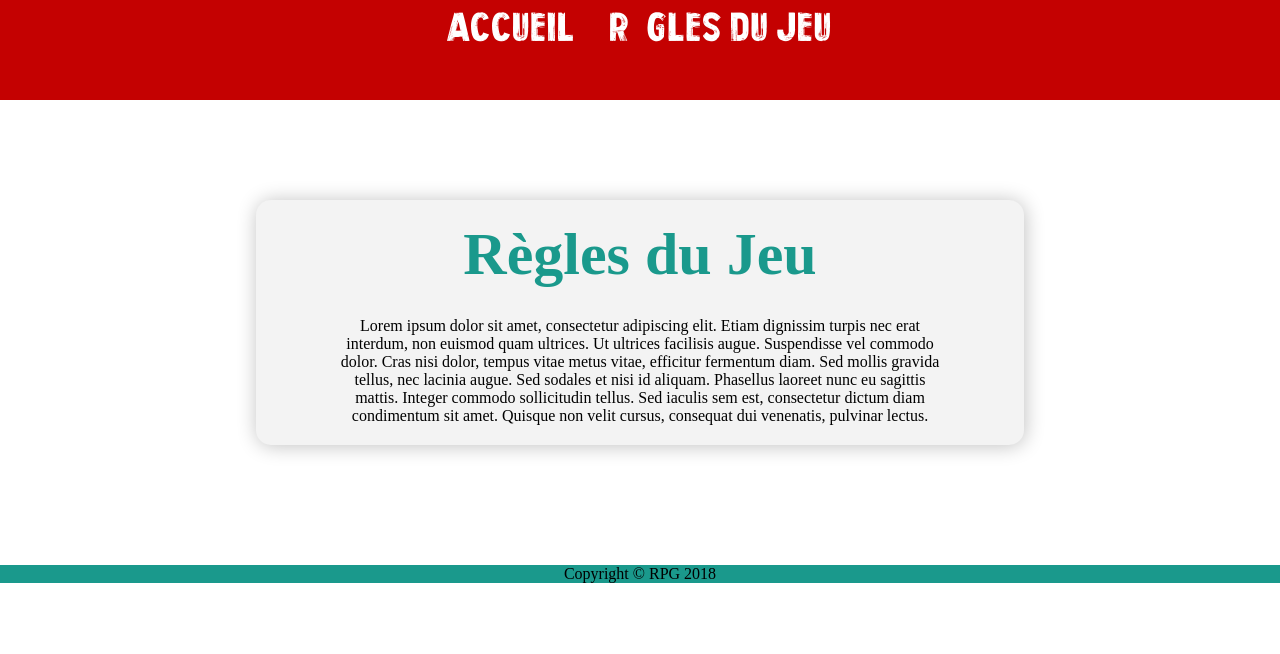
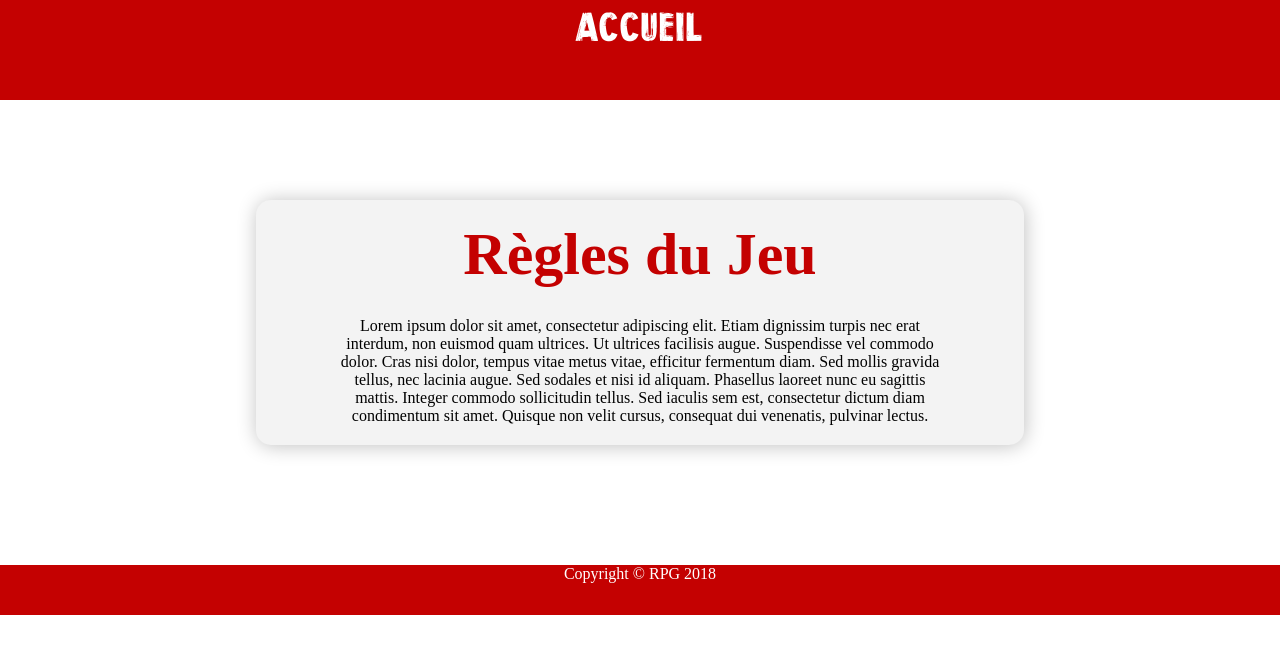
Before and after one commit to FlavienJalabert/RPG-CAFEMULTIMEDIA, a PHP site: page /site/regles.php in a window 1280 px wide. Shown: the top 654 px of the page. Run offline with PHP 8.4, Linux system fonts and the light colour scheme.

Commit message:
du rouge !!

```diff
--- a/css/style.css
+++ b/css/style.css
@@ -79,7 +79,7 @@ html, body
 
 .burger
 {
-background-color: #1A998C;
+	background-color: #1A998C;
 }
 
 #menu_burger
@@ -93,7 +93,7 @@ h1
 {
 	font-family: "Bebas Neue";
 	font-size: 60px;
-	color: #1A998C;
+	color: #C40101;
 	margin: 0px;
 	padding-bottom: 10px;
 }
@@ -110,10 +110,11 @@ h1
 
 #partie_footer
 {
-	background-color: #1A998C;
+	background-color: #C40101;
 	position: relative;
 	bottom: 0px;
 	width: 100%;
+	height: 50px;
 }
 
 #conteneur_corps
@@ -132,6 +133,11 @@ h1
 {
 	margin-left: 10%;
 	margin-right: 10%;
+}
+
+#structure_footer
+{
+	color: white;
 }
 
 .content_header ul
--- a/site/regles.php
+++ b/site/regles.php
@@ -20,7 +20,6 @@
 					 <div class="menu">
 						 <ul>
 							<a href="../index.php" class="liens_menu"><li id="titre_liste">ACCUEIL</li></a>
-							<a href="regles.php" class="liens_menu"><li>RÈGLES DU JEU</li></a>
 						 </ul>
 					 </div>
 				 </div>
```
